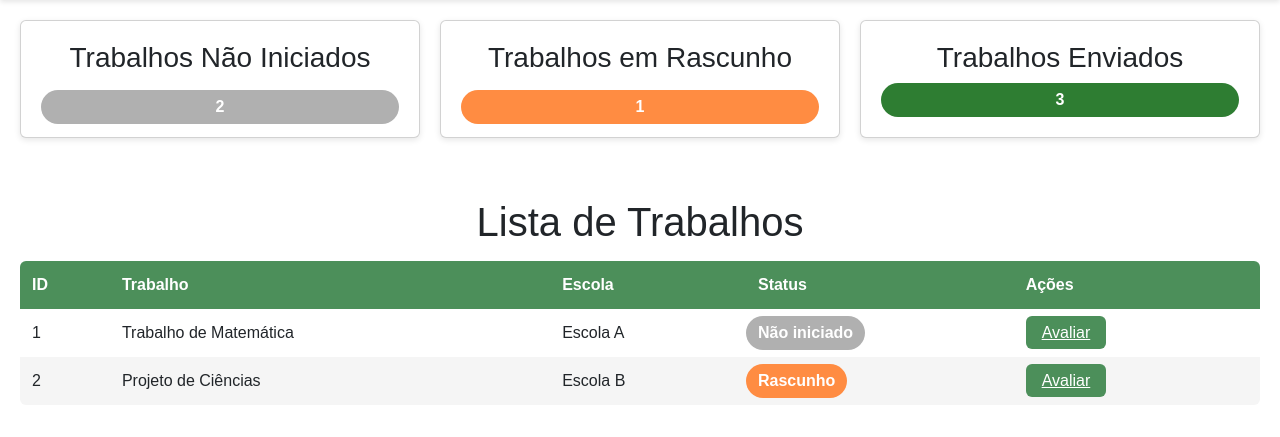
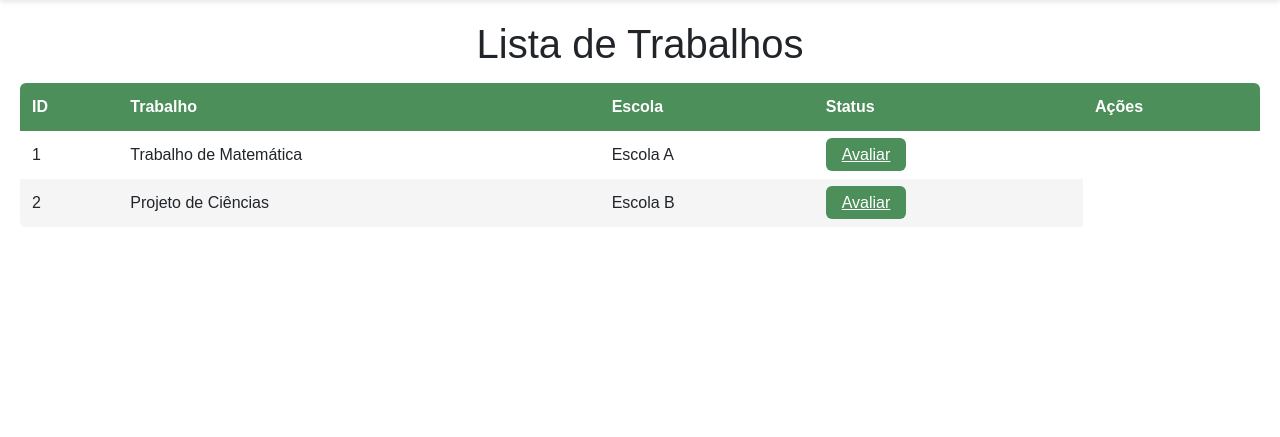
Before and after one commit to JAndrade912/Sistema-Ceara-Cientifico-Crede-07, a PHP site: page /html/jurado-dashboard.html in a window 1280 px wide. Shown: the part 76-513 px from the top of the page. Run offline with PHP 8.4, Linux system fonts and the light colour scheme.

Commit message:
alterações na tela de avaliação e dashboard ju.

```diff
--- a/assets/styles/dashboard.css
+++ b/assets/styles/dashboard.css
@@ -140,18 +140,6 @@ body {
   min-width: 200px;
 }
 
-.status {
-  display: inline-block;
-  padding: 5px 12px;
-  border-radius: 20px;
-  color: white;
-  font-weight: bold;
-}
-
-.status.cinza { background-color: #B0B0B0; position: relative; top: 7px;}
-.status.laranja { background-color: #FF8C42; position: relative; top: 7px;}
-.status.verde { background-color: #2E7D32; }
-
 /* TABELAS */
 table {
   width: 100%;
--- a/html/jurado-avaliacao.html
+++ b/html/jurado-avaliacao.html
@@ -75,8 +75,7 @@
             </tbody>
           </table>
             <div class="buttons">
-                <button type="button" class="draft">Salvar Rascunho</button>
-                <button type="submit" class="submit" ><a href="jurado-dashboard.html">Enviar Avaliação</a></button>
+                <button type="submit" class="submit" ><a href="jurado-dashboard.html">Finalizar</a></button>
             </div>
         </form>
 </div>
--- a/html/jurado-dashboard.html
+++ b/html/jurado-dashboard.html
@@ -16,22 +16,6 @@
     </nav>
   </header>
   <main class="conteudo">
-    <div class="cards">
-      <div class="card">
-        <h3>Trabalhos Não Iniciados</h3>
-        <span class="status cinza">2</span>
-      </div>
-      <div class="card">
-        <h3>Trabalhos em Rascunho</h3>
-        <span class="status laranja">1</span>
-      </div>
-      <div class="card">
-        <h3>Trabalhos Enviados</h3>
-        <span class="status verde">3</span>
-      </div>
-    </div>
-  </main>
-  <main class="conteudo">
     <h1>Lista de Trabalhos</h1>
     <table>
       <thead>
@@ -48,7 +32,6 @@
           <td>1</td>
           <td>Trabalho de Matemática</td>
           <td>Escola A</td>
-          <td class="status cinza">Não iniciado</td>
           <td>
             <a href="jurado-avaliacao.html" class="btn-verde">Avaliar</a>
           </td>
@@ -57,7 +40,6 @@
           <td>2</td>
           <td>Projeto de Ciências</td>
           <td>Escola B</td>
-          <td class="status laranja">Rascunho</td>
           <td>
             <a href="jurado-avaliacao.html" class="btn-verde">Avaliar</a>
           </td>
```
